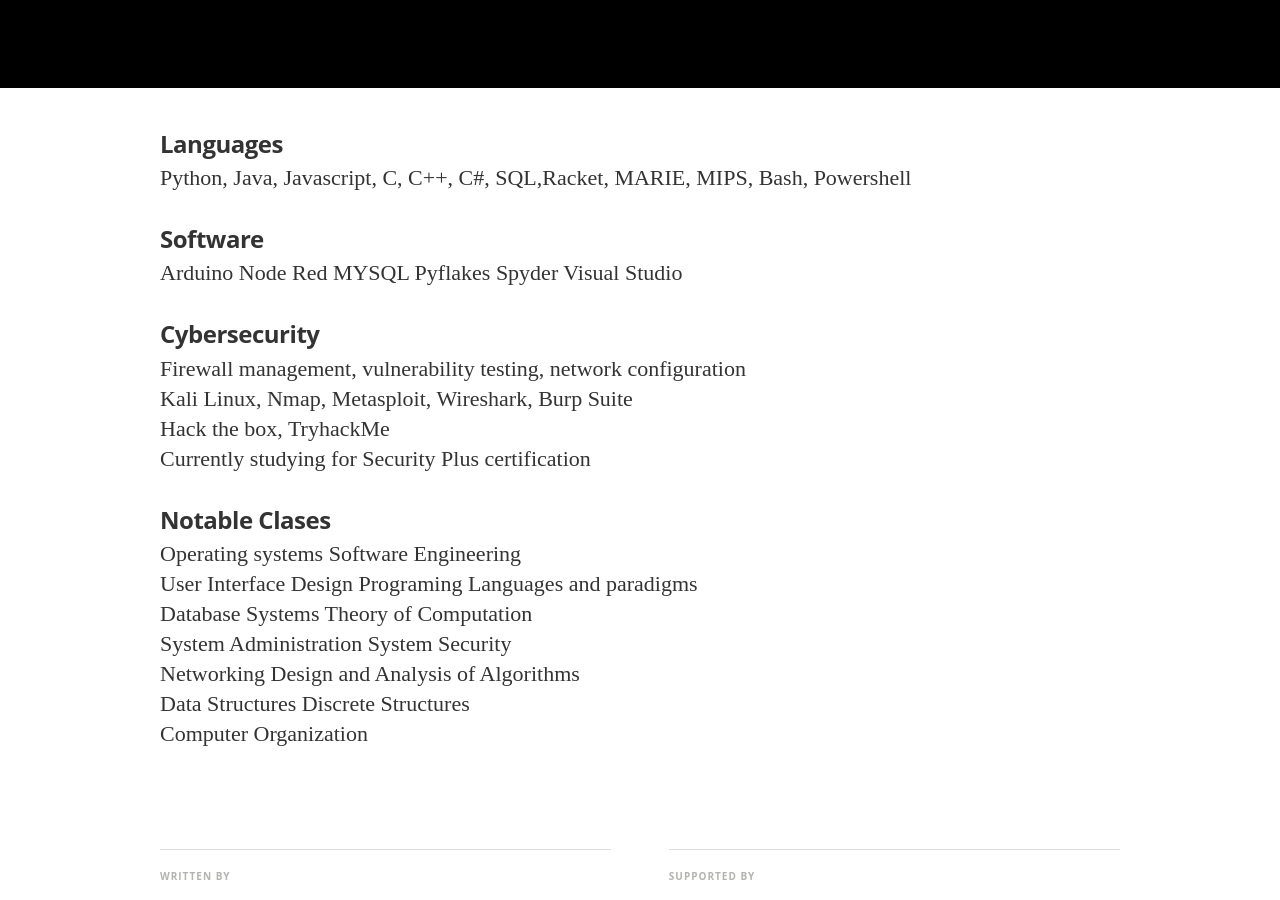
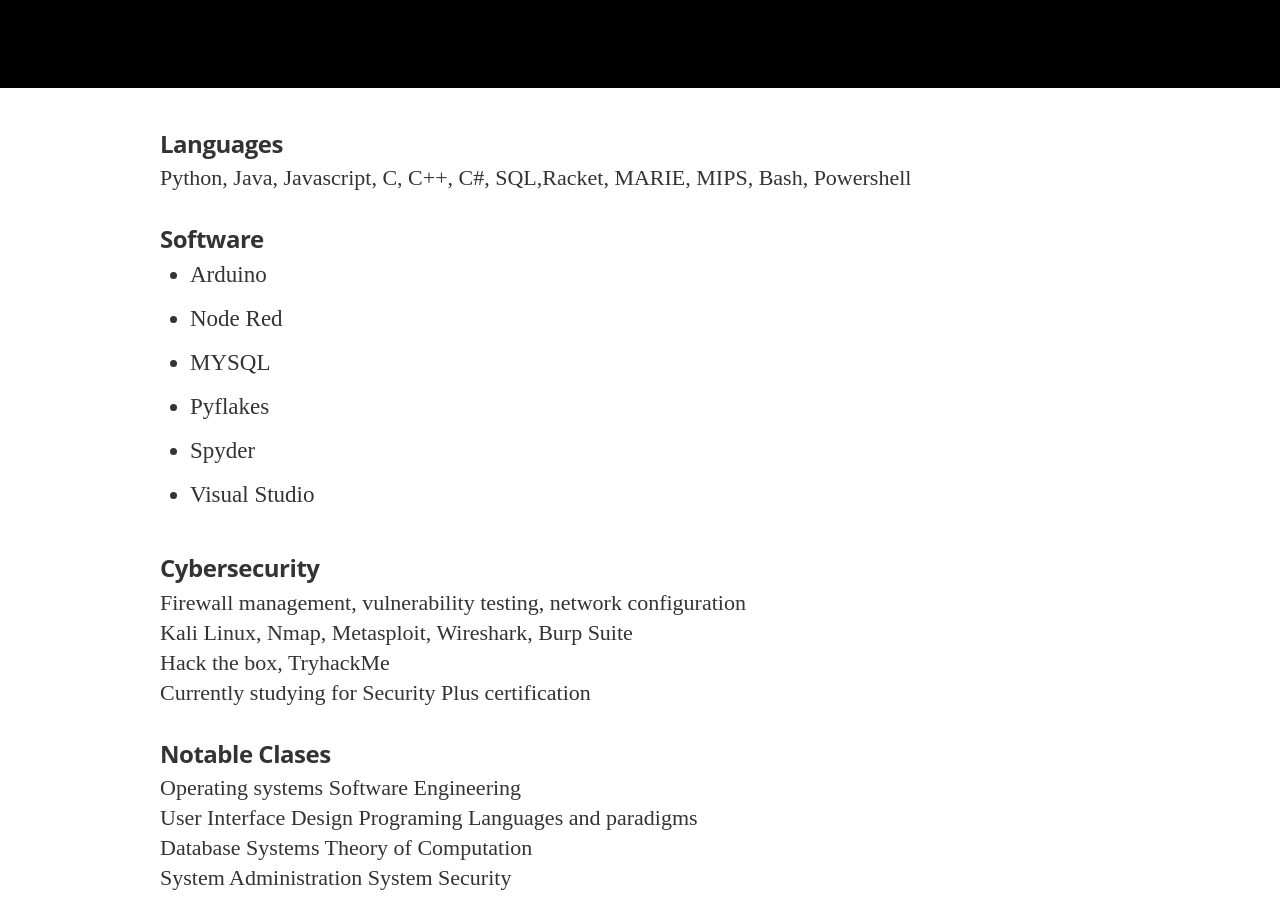
Before and after one commit to PamDegener/pamdegener.github.io, a Jekyll site: the page built from _posts/2025-03-31-test_site.md, in a window 1280 px wide and 900 px high, scrolled down 812 px. Built offline with Jekyll 4.4.1, drawn with Linux system fonts in a browser that asks for light colours; nearby versions of some CDN libraries; some web fonts are replaced.

```diff
--- a/_posts/2025-03-31-test_site.md
+++ b/_posts/2025-03-31-test_site.md
@@ -12,26 +12,26 @@ image2: /assets/article_images/2014-11-30-mediator_features/night-track-mobile.J
 Python, Java, Javascript, C, C++, C#, SQL,Racket, MARIE, MIPS, Bash, Powershell
 
 #### Software
-Arduino
-Node Red
-MYSQL
-Pyflakes
-Spyder
-Visual Studio
+- Arduino
+- Node Red
+- MYSQL
+- Pyflakes
+- Spyder
+- Visual Studio
 
 #### Cybersecurity
 
-Firewall management, vulnerability testing, network configuration <br>
-Kali Linux, Nmap, Metasploit, Wireshark, Burp Suite <br>
-Hack the box, TryhackMe <br>
-Currently studying for Security Plus certification <br>
+Firewall management, vulnerability testing, network configuration <br/>
+Kali Linux, Nmap, Metasploit, Wireshark, Burp Suite <br/>
+Hack the box, TryhackMe <br/>
+Currently studying for Security Plus certification <br/>
 
 #### Notable Clases
 
-Operating systems	     Software Engineering <br>
-User Interface Design  	 Programing Languages and paradigms <br>
-Database Systems	     Theory of Computation <br>
-System Administration	 System Security <br>
-Networking	             Design and Analysis of Algorithms <br>
-Data Structures 	     Discrete Structures <br>
+Operating systems	     Software Engineering <br/>
+User Interface Design  	 Programing Languages and paradigms <br/>
+Database Systems	     Theory of Computation <br/>
+System Administration	 System Security <br/>
+Networking	             Design and Analysis of Algorithms <br/>
+Data Structures 	     Discrete Structures <br/>
 Computer Organization
```
